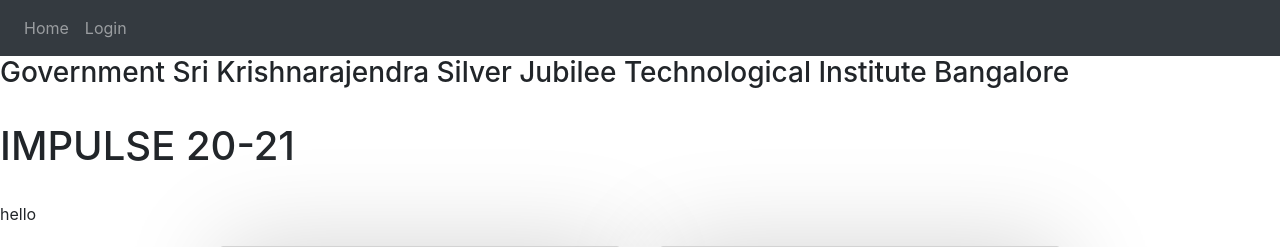
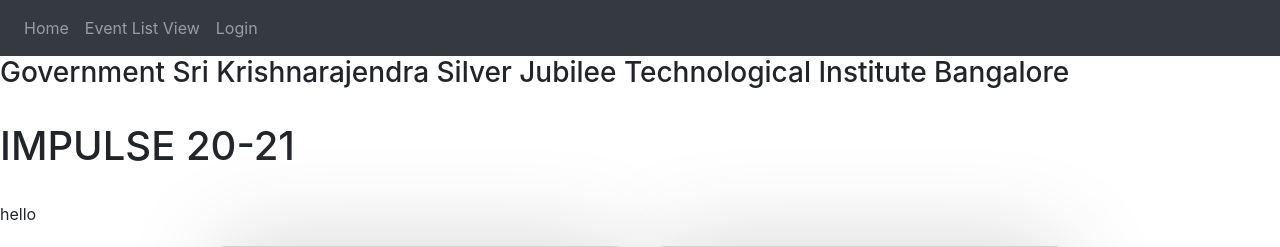
Before and after one commit to ashwinchakravarthy/DBMS_Project, a Django app: page / in a window 1280 px wide. Shown: the top 247 px of the page. Run offline with Django 3.2, Linux system fonts and the light colour scheme; data comes from the database, SQL or seed files in the repository; parts of the project's set-up code (start-up, migrations or seed data) failed here and were passed over; some libraries are stand-ins or nearby versions.

Commit message:
Update base.html

```diff
--- a/mini_project/fest_app/templates/fest_app/base.html
+++ b/mini_project/fest_app/templates/fest_app/base.html
@@ -15,6 +15,10 @@
         <ul class="navbar-nav">
           <li class="nav-item">
             <a class="nav-link" href="{%url 'home'%}">Home</a>
+          </li>
+
+          <li class="nav-item">
+            <a class="nav-link" href="{%url 'event_list'%}">Event List View</a>
           </li>
 
           {% if not user.is_authenticated %}
```
